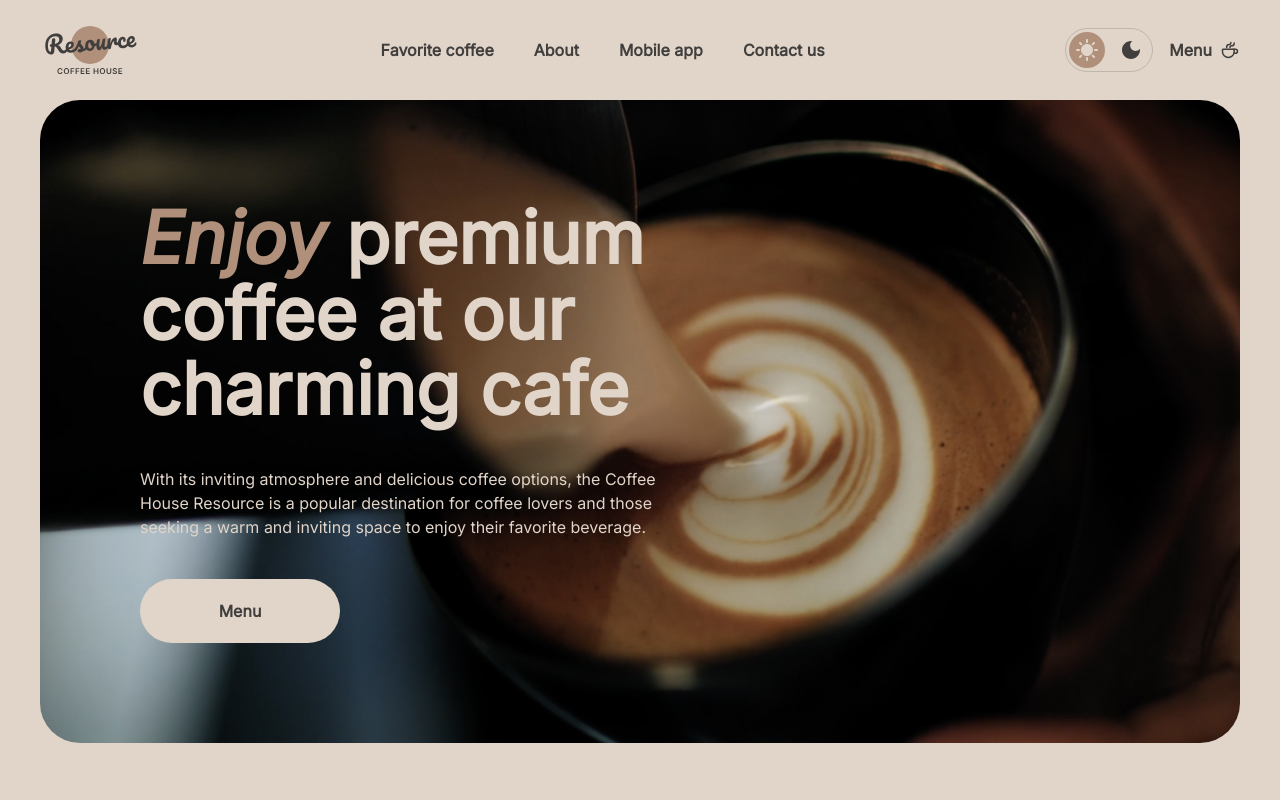
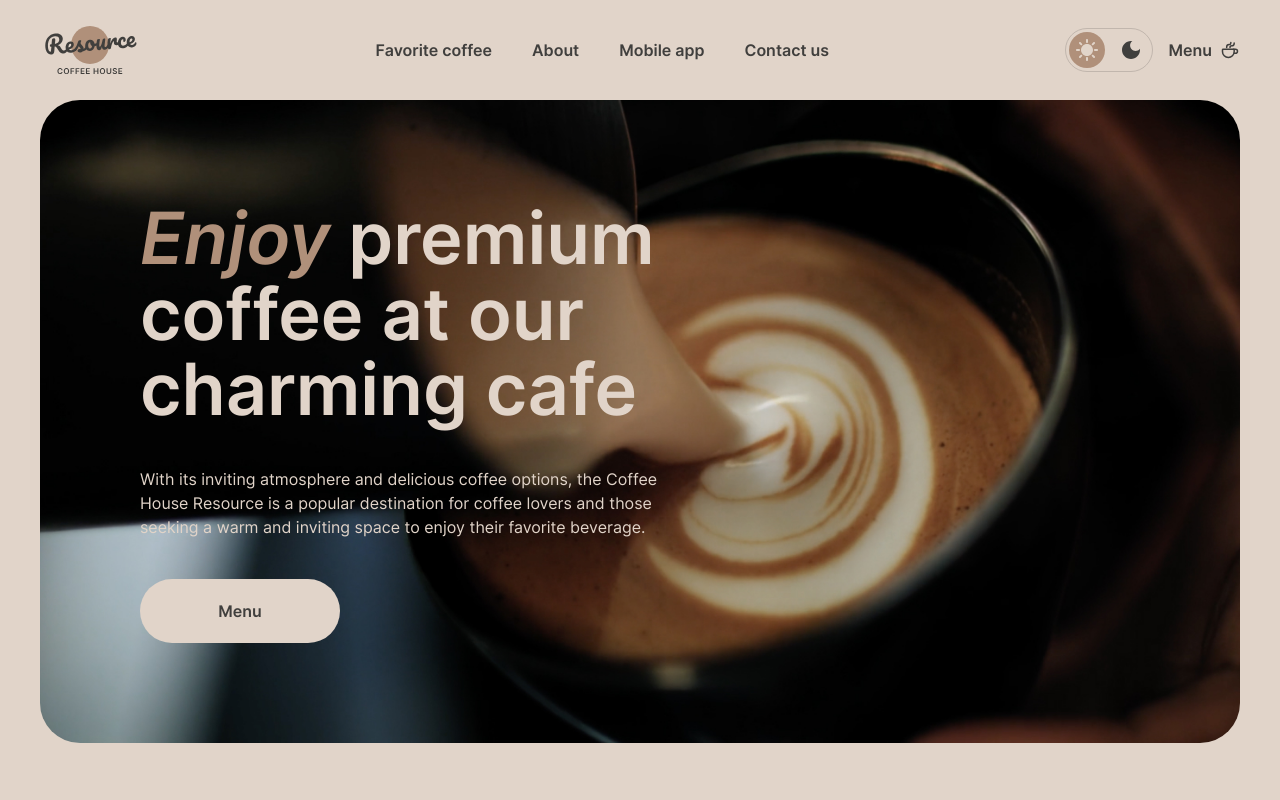
Before and after one commit to andreyfits/rsschool-landing-page, a plain HTML site: page index.html in a window 1280 px wide. Shown: the top 800 px of the page. Drawn offline with Linux system fonts and the light colour scheme.

Commit message:
feat: self-host Inter fonts and drop Google Fonts links

```diff
--- a/css/style.css
+++ b/css/style.css
@@ -3,6 +3,39 @@
    Sections: variables/themes, base, header, hero, slider,
    about, mobile app, footer, menu page, responsive
    ============================================================ */
+
+/* ---------- Local fonts ---------- */
+@font-face {
+  font-family: "Inter";
+  src: url("../assets/fonts/Inter-Regular.woff2") format("woff2");
+  font-weight: 400;
+  font-style: normal;
+  font-display: swap;
+}
+
+@font-face {
+  font-family: "Inter";
+  src: url("../assets/fonts/Inter-SemiBold.woff2") format("woff2");
+  font-weight: 600;
+  font-style: normal;
+  font-display: swap;
+}
+
+@font-face {
+  font-family: "Inter";
+  src: url("../assets/fonts/Inter-Italic.woff2") format("woff2");
+  font-weight: 400;
+  font-style: italic;
+  font-display: swap;
+}
+
+@font-face {
+  font-family: "Inter";
+  src: url("../assets/fonts/Inter-SemiBoldItalic.woff2") format("woff2");
+  font-weight: 600;
+  font-style: italic;
+  font-display: swap;
+}
 
 /* ---------- Theme variables ---------- */
 :root {
--- a/index.html
+++ b/index.html
@@ -20,9 +20,6 @@
       document.documentElement.dataset.theme = theme;
     })();
   </script>
-  <link rel="preconnect" href="https://fonts.googleapis.com">
-  <link rel="preconnect" href="https://fonts.gstatic.com" crossorigin>
-  <link href="https://fonts.googleapis.com/css2?family=Inter:ital,opsz,wght@0,400;0,600;0,700;1,600&display=swap" rel="stylesheet">
   <link rel="stylesheet" href="css/style.css">
 </head>
 <body>
```
Also changed, not shown: menu.html (+0 -3 lines), assets/fonts/Inter-Italic.woff2 (added), assets/fonts/Inter-Regular.woff2 (added), assets/fonts/Inter-SemiBold.woff2 (added), assets/fonts/Inter-SemiBoldItalic.woff2 (added).
